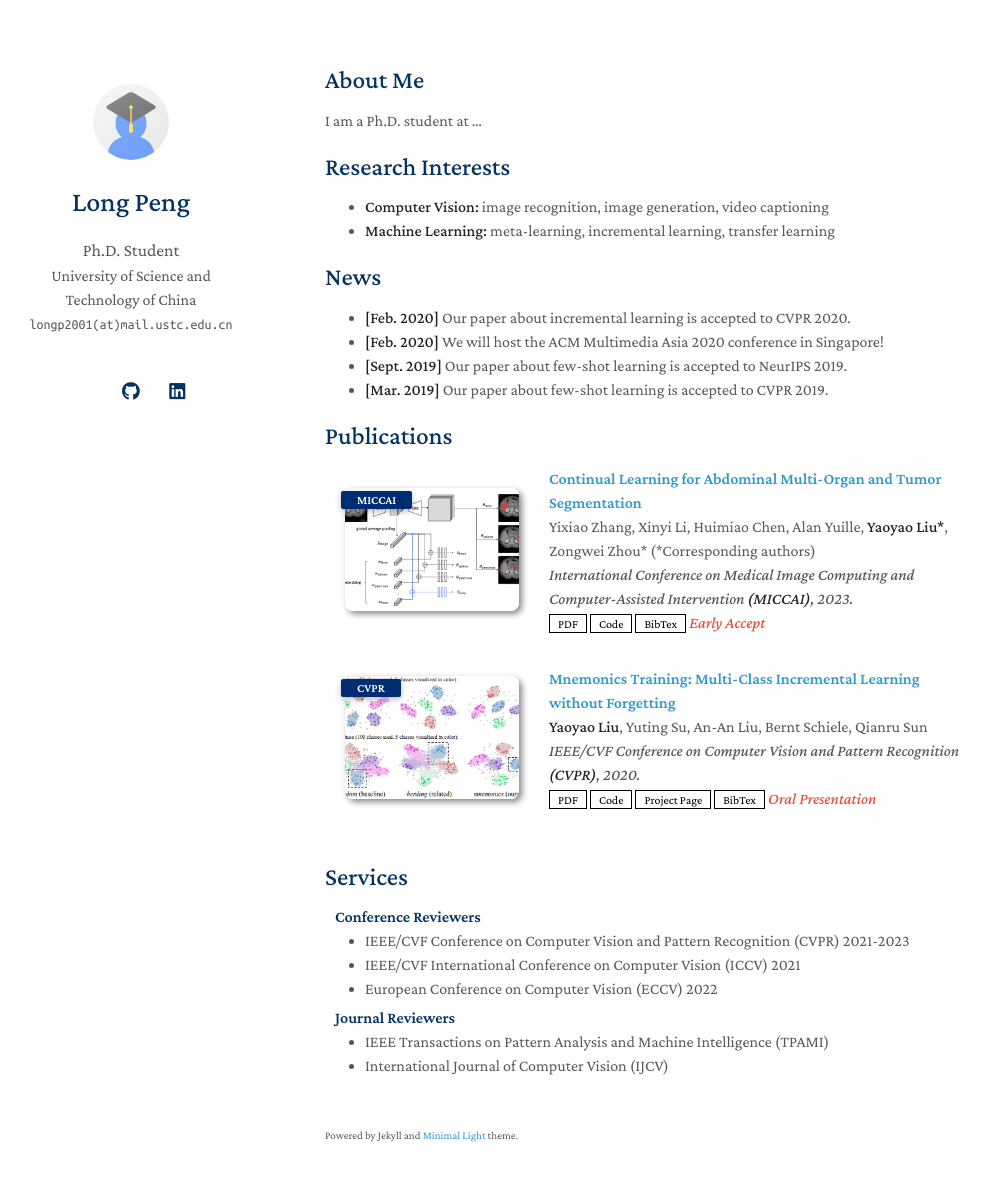
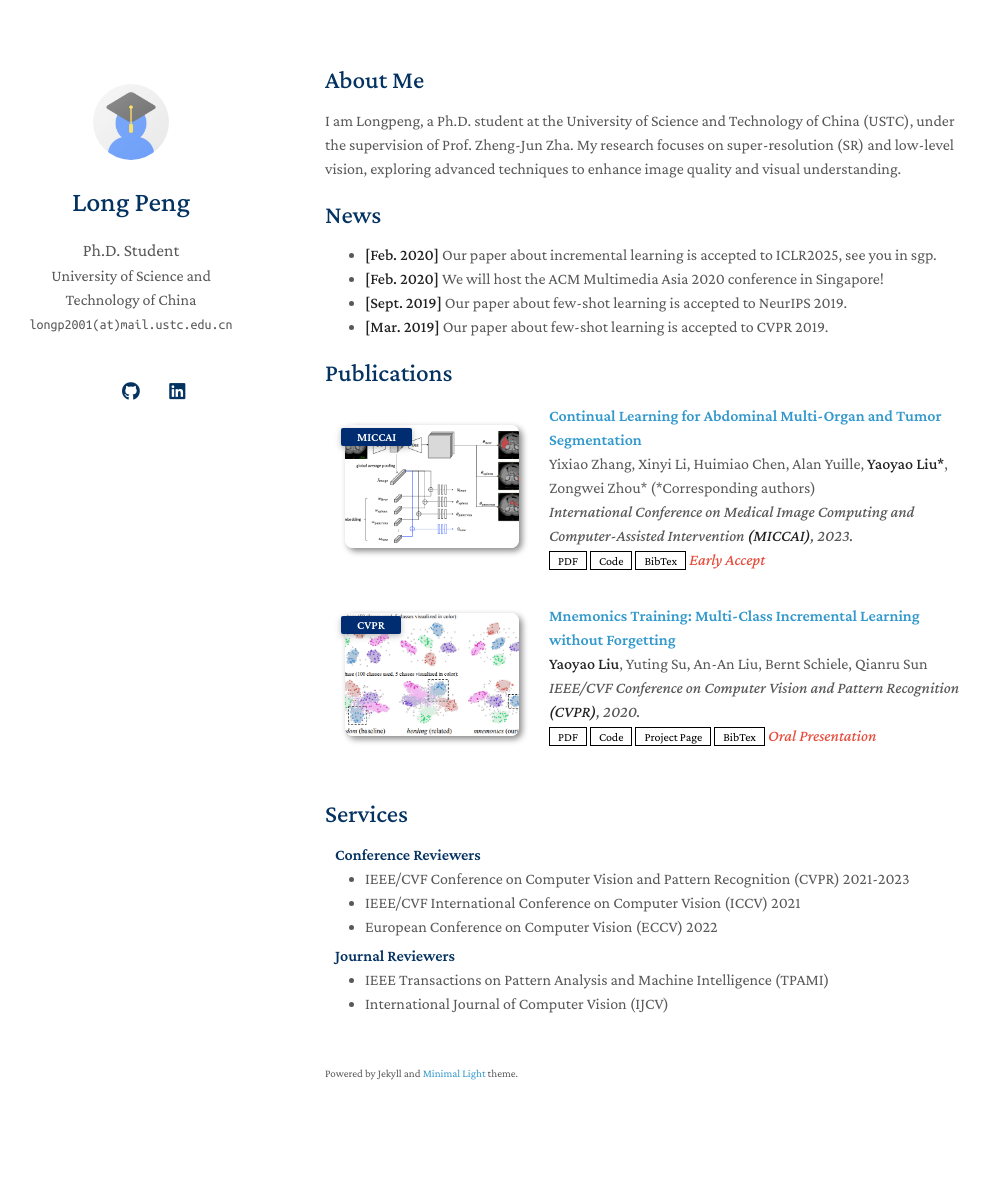
Before and after one commit to longp2001/longp2001.github.io, a Jekyll site: the page built from index.md, in a window 1280 px wide and 1216 px high. Shown: the top 1181 px of the window, without its empty margins (145-1135 px from the left). Built offline with Jekyll 4.4.1, drawn with Linux system fonts in a browser that asks for light colours; a style sheet for code colours, icons or effects is not loaded; our own code applies the rules of GitHub Pages for plain Markdown files.

Commit message:
Update index.md

```diff
--- a/index.md
+++ b/index.md
@@ -4,16 +4,12 @@ layout: homepage
 
 ## About Me
 
-I am a Ph.D. student at ...
+I am Longpeng, a Ph.D. student at the University of Science and Technology of China (USTC), under the supervision of Prof. Zheng-Jun Zha. My research focuses on super-resolution (SR) and low-level vision, exploring advanced techniques to enhance image quality and visual understanding.
 
-## Research Interests
-
-- **Computer Vision:** image recognition, image generation, video captioning
-- **Machine Learning:** meta-learning, incremental learning, transfer learning
 
 ## News
 
-- **[Feb. 2020]** Our paper about incremental learning is accepted to CVPR 2020.
+- **[Feb. 2020]** Our paper about incremental learning is accepted to ICLR2025, see you in sgp.
 - **[Feb. 2020]** We will host the ACM Multimedia Asia 2020 conference in Singapore!
 - **[Sept. 2019]** Our paper about few-shot learning is accepted to NeurIPS 2019.
 - **[Mar. 2019]** Our paper about few-shot learning is accepted to CVPR 2019.
```
